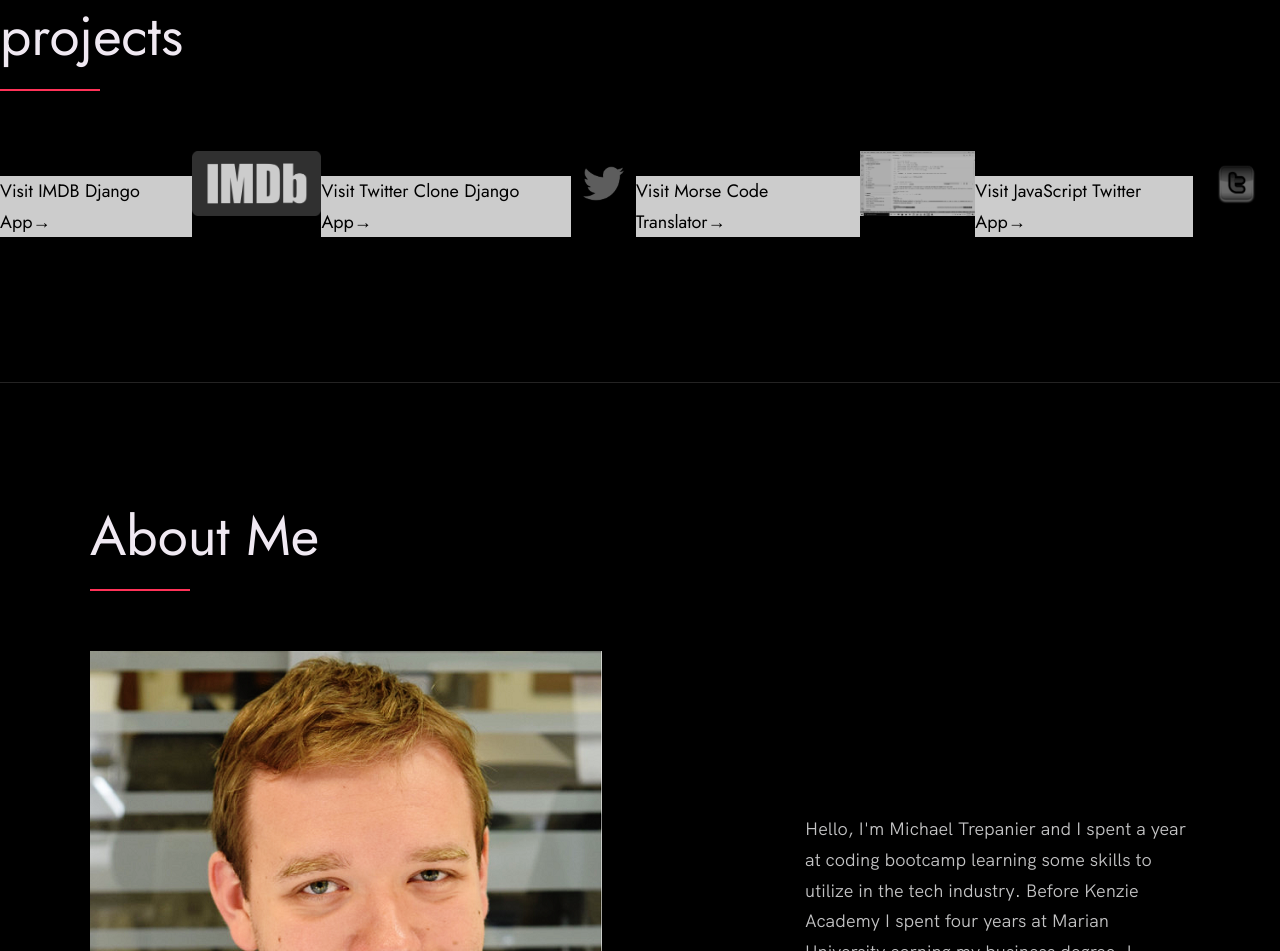
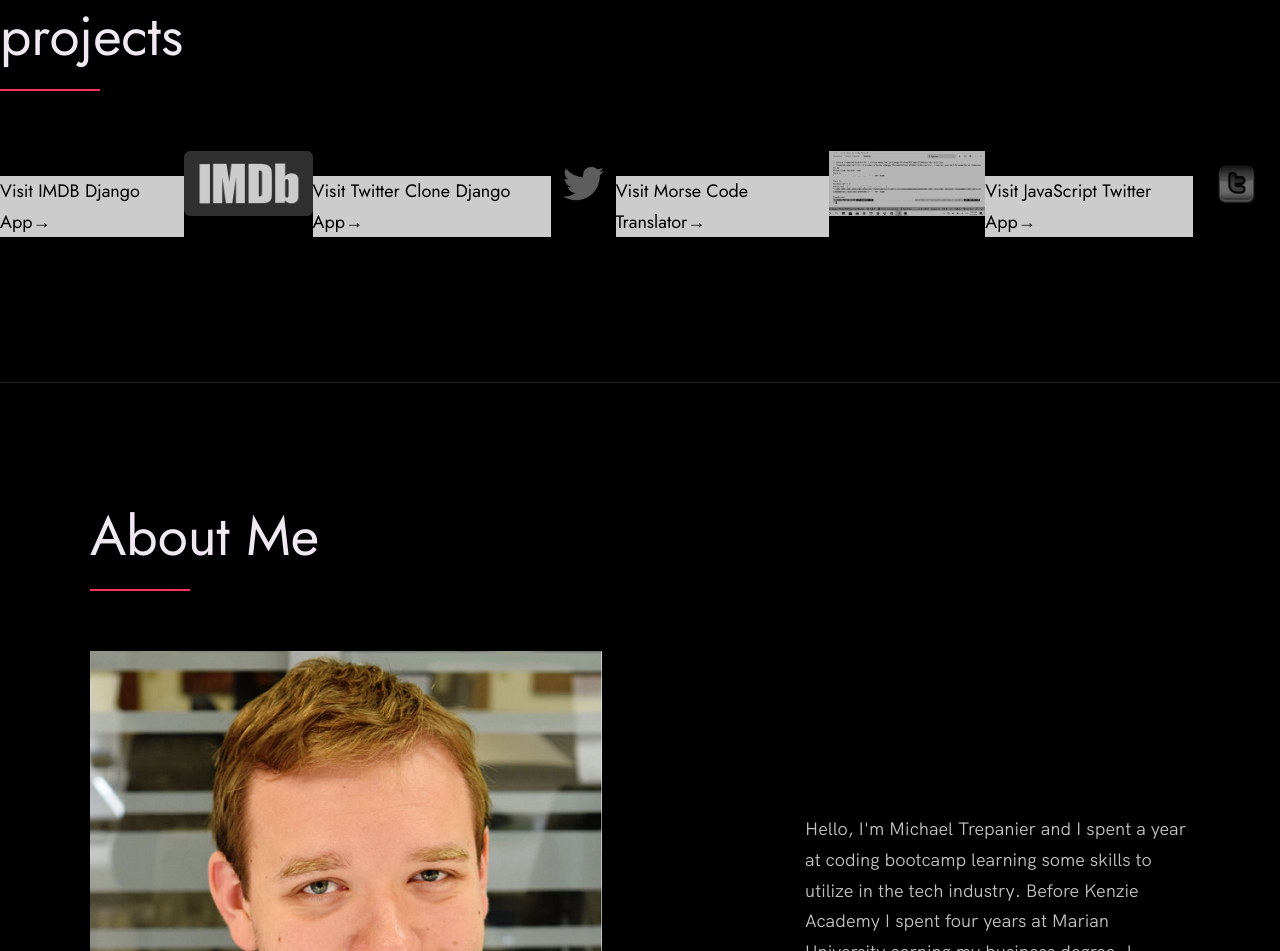
Before and after one commit to MichaelMDTrep/MikesPortfolio, a plain HTML site: page index.html in a window 1280 px wide. Shown: the part 2270-3221 px from the top of the page. Drawn offline with Linux system fonts and the light colour scheme.

Commit message:
morse code Translator

```diff
--- a/index.html
+++ b/index.html
@@ -128,7 +128,7 @@
  Visit Morse Code Translator<span>&rarr;</span></p>
                 </a>
           <a href= "https://github.com/MichaelMDTrep/Morse-Code/tree/Michaels-branch" title="View Source Code" target="_blank">
-          <img src="./images/Morse Code.png" class="client__logo" alt="App 1" />
+          <img src="./images/Morse Code.jpg" class="client__logo" alt="App 1" />
           </a>
             <a><p style="background-color:black;color:white;">
  Visit JavaScript Twitter App<span>&rarr;</span></p>
```
Also changed, not shown: images/Morse Code.jpg (added), images/Morse Code.png (deleted).
